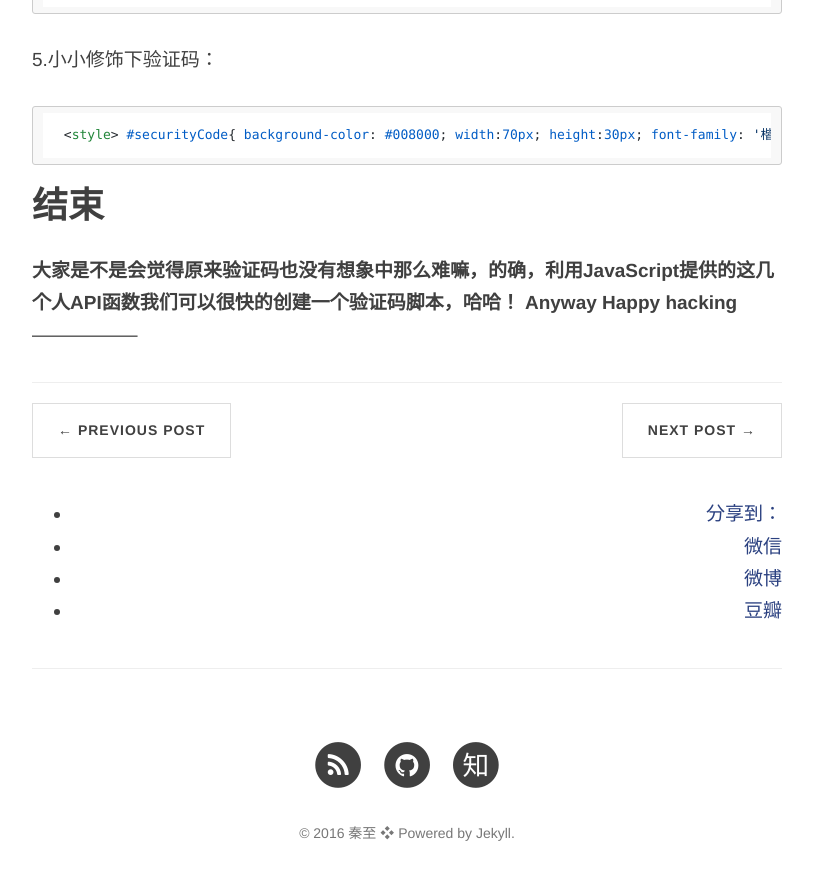
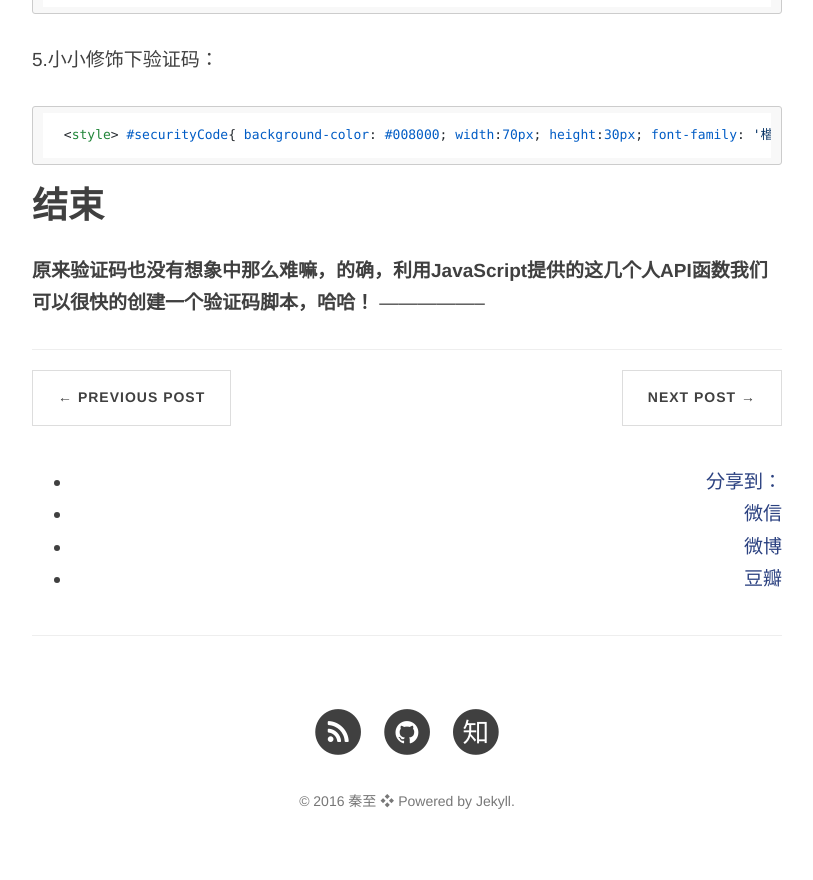
Before and after one commit to travis-green/Damo.github.io, a Jekyll site: the page built from _posts/2015-11-20-验证码浅谈.md, in a window 1280 px wide and 900 px high, scrolled down 2567 px. Shown: the top 880 px of the window, without its empty margins (233-1046 px from the left). Built offline with Jekyll 4.4.1, drawn with Linux system fonts in a browser that asks for light colours; nearby versions of some CDN libraries; comment, search, counter and statistics services are not loaded.

Commit message:
Update 2015-11-20-验证码浅谈.md

````diff
--- a/_posts/2015-11-20-验证码浅谈.md
+++ b/_posts/2015-11-20-验证码浅谈.md
@@ -109,7 +109,5 @@
     </style>
 ```
 #结束
-**大家是不是会觉得原来验证码也没有想象中那么难嘛，的确，利用JavaScript提供的这几个人API函数我们可以很快的创建一个验证码脚本，哈哈！**
-**Anyway**
-**Happy hacking**
+**原来验证码也没有想象中那么难嘛，的确，利用JavaScript提供的这几个人API函数我们可以很快的创建一个验证码脚本，哈哈！**
 -----------------
````
